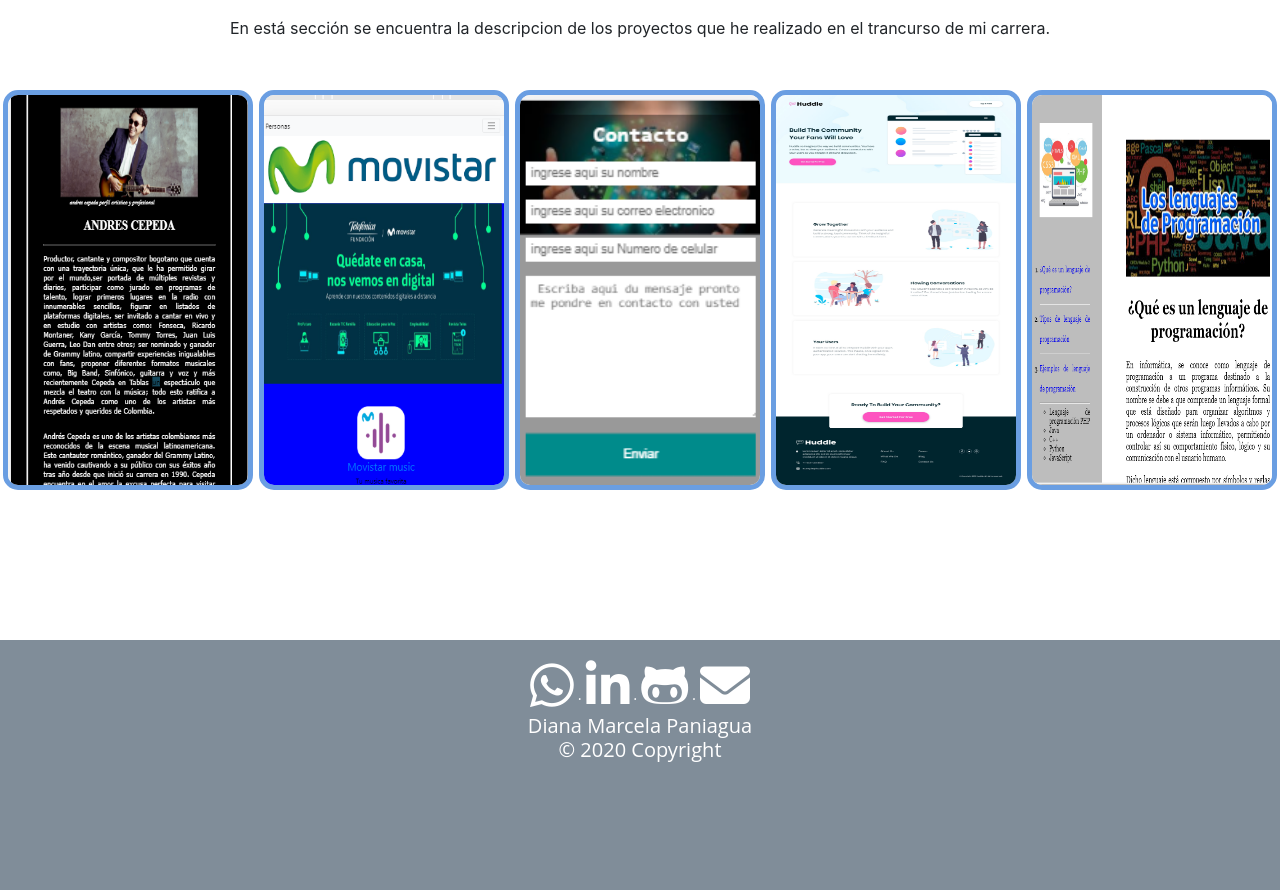
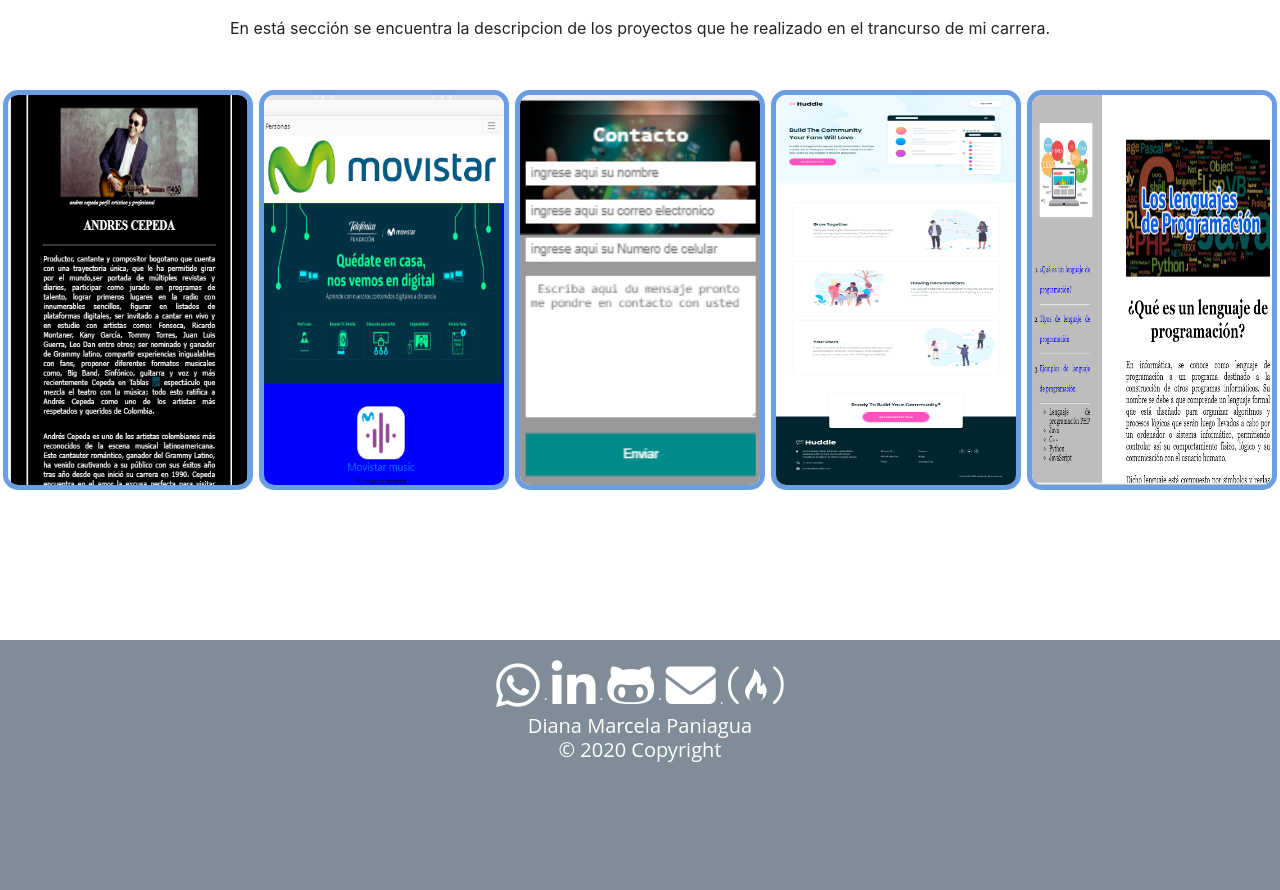
Before and after one commit to dmperlaza94/PORTAFOLIO-DE-SERVICIO, a plain HTML site: page portafolio.html in a window 1280 px wide. Shown: the part 2548-3438 px from the top of the page. Drawn offline with nearby package versions, Linux system fonts and the light colour scheme.

Commit message:
adicione fcc

```diff
--- a/portafolio.html
+++ b/portafolio.html
@@ -95,6 +95,9 @@
     <a class="icon-redsocial" href="https://github.com/dmperlaza94"><i class="fab fa-github-alt fa-2x"></i></a>
     <!--Icon de git-->·
     <a class="icon-redsocial" href="dmperlaza94@gmail.com"><i class="fas fa-envelope fa-2x"></i></a>
+    <!--Icon de fcc-->.
+    <a class="icon-redsocial" href="https://www.freecodecamp.org/fcc9998cf76-9e02-4c3c-81db-95ea821098de"><i class="fab fa-free-code-camp fa-2x"></i></a>
+
 
     <h5> Diana Marcela Paniagua <br> © 2020 Copyright</h5>
   </footer>
```
